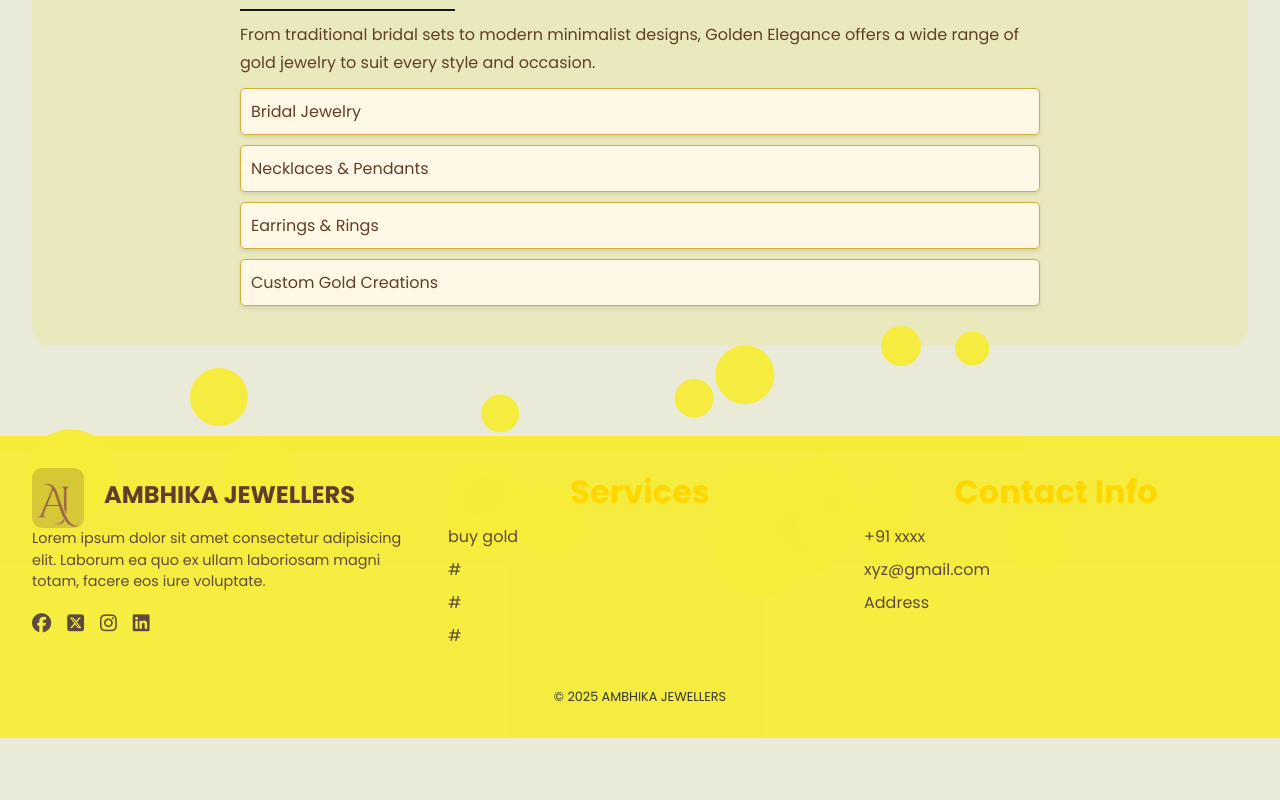
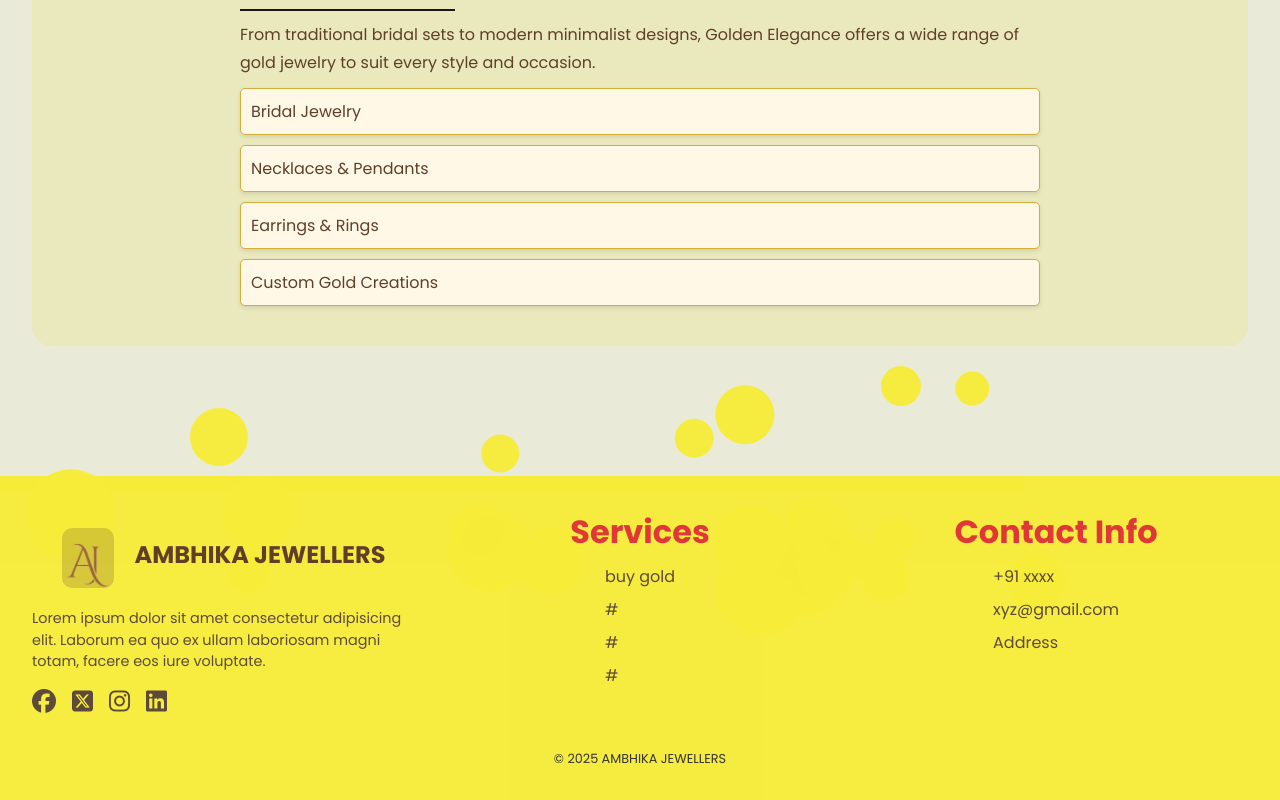
Before and after one commit to sandipan-Coder/Production-Project, a React (Vite) app in the folder Frontend/: page /cards/me in a window 1280 px wide. Shown: the part 1214-2014 px from the top of the page. Before the commit the page ends 1952 px from the top, so only its background shows below. Built offline with nearby package versions, Linux system fonts and the light colour scheme.

Commit message:
Frontend update

```diff
--- a/Frontend/src/Component/Aboutme/Aboutme.css
+++ b/Frontend/src/Component/Aboutme/Aboutme.css
@@ -1,4 +1,3 @@
-
 .about-page {
     width: 95%;
     background: #EAE8BD;
--- a/Frontend/src/Component/Footer/Footer.css
+++ b/Frontend/src/Component/Footer/Footer.css
@@ -9,6 +9,12 @@
 h2{
     color:var(--text);
 }
+
+i{
+    font-size: 1.5rem;
+}
+
+
 .footer {
     z-index: 1;
     display: grid;
@@ -18,6 +24,7 @@ h2{
     color: var(--text);
     padding: 2rem;
     text-align: center;
+    width: 100vw;
 }
 
 .footer .bubbles {
@@ -41,6 +48,10 @@ h2{
         bubble-size var(--time, 4s) ease-in infinite var(--delay, 0s),
         bubble-move var(--time, 4s) ease-in infinite var(--delay, 0s);
     transform: translate(-50%, 100%);
+}
+
+.img-item{
+    margin-bottom: 20px;
 }
 
 .footer .content {
@@ -79,6 +90,16 @@ h2{
 .footer .content .Services ul li,
 .footer .content .contact-info ul li {
     margin: 0.5rem 0;
+}
+
+.Services h2,.contact-info h2{
+    color: #e03838;
+}
+
+.Services,.contact-info{
+    display: flex;
+    flex-direction: column;
+    align-items: center;
 }
 
 .footer .content .Services ul li a,
--- a/Frontend/src/Component/Header/Header.css
+++ b/Frontend/src/Component/Header/Header.css
@@ -18,16 +18,19 @@
 
 .img-item{
 	color: #603f29;
-	justify-content: start;
+	display: flex;
+	justify-content: center;
 	cursor: pointer;
-	display: flex;
+	margin-top: 20px;
 	align-items: center;
 }
 
 .img-item img{
+
 	background-color: #603f2936;
 	border-radius: 10px;
 	margin-right: 20px;
+
 	height: 60px;
 }
 
--- a/Frontend/src/App.css
+++ b/Frontend/src/Home.css
@@ -1,6 +1,4 @@
 @import url('https://fonts.googleapis.com/css2?family=Poppins:wght@300;400;500;600;700;800;900&display=swap');
-
-
 
 * {
     margin: 0;
@@ -14,6 +12,7 @@ body {
     justify-content: center;
     align-items: center;
     min-height: 100vh;
+    min-width: 100vw;
     background: #e7e7d3d7;
 }
 
@@ -51,35 +50,13 @@ body {
 }
 
 
-.footer-con {
-    font-family: 'Open Sans', sans-serif;
+.footer-container {
     display: flex;
     flex-direction: column;
     padding-top: 40px;
 }
 
-.contact-container{
-    width: 100%;
-    display: flex;
-    justify-content: center;
-    align-items: center;
-}
 
-.About-container{
-    display: flex;
-    align-items: center;
-    justify-content: center;
-    margin-top: 30px;
-    width: 100%;
-
-}
-
-.auth-con{
-    display: flex;
-    align-items: center;
-    justify-content: center;
-    /* margin-top: 120px; */
-}
 
 .add-card-container{
     width: 100%;
--- a/Frontend/src/Home.jsx
+++ b/Frontend/src/Home.jsx
@@ -1,7 +1,7 @@
 import React, { useEffect, useState } from "react";
 import { Link } from "react-router-dom";
 import axios from "axios";
-import "./App.css";
+import "./Home.css";
 import Header from "./Component/Header/Header";
 import Card from "./Component/Card/Card";
 import Footer from "./Component/Footer/Footer";
@@ -24,15 +24,15 @@ export default function Home() {
     console.log(books);
     return (
         <>
-            <div className="App">
+            <div className="Home">
                 <Header />
                 <div className="hide"></div>
                 <div className="card-div-container">
-                <div className="main-card">
-                    {books.map((items) => (
-                        <Card key={items._id} book={items} />
-                    ))}
-                </div>
+                    <div className="main-card">
+                        {books.map((items) => (
+                            <Card key={items._id} book={items} />
+                        ))}
+                    </div>
                 </div>
                 <div className="add-con">
                     <Link to={`/cards/create`}>
--- a/Frontend/src/main.jsx
+++ b/Frontend/src/main.jsx
@@ -1,6 +1,5 @@
 import React from 'react'
 import ReactDOM from 'react-dom/client'
-import './index.css'
 import App from './App.jsx'
 import { BrowserRouter } from 'react-router-dom'
 import { SnackbarProvider } from 'notistack';
```
Also changed, not shown: Frontend/src/index.css (deleted), 1 other file (tests, documents, lock files or other folders).
